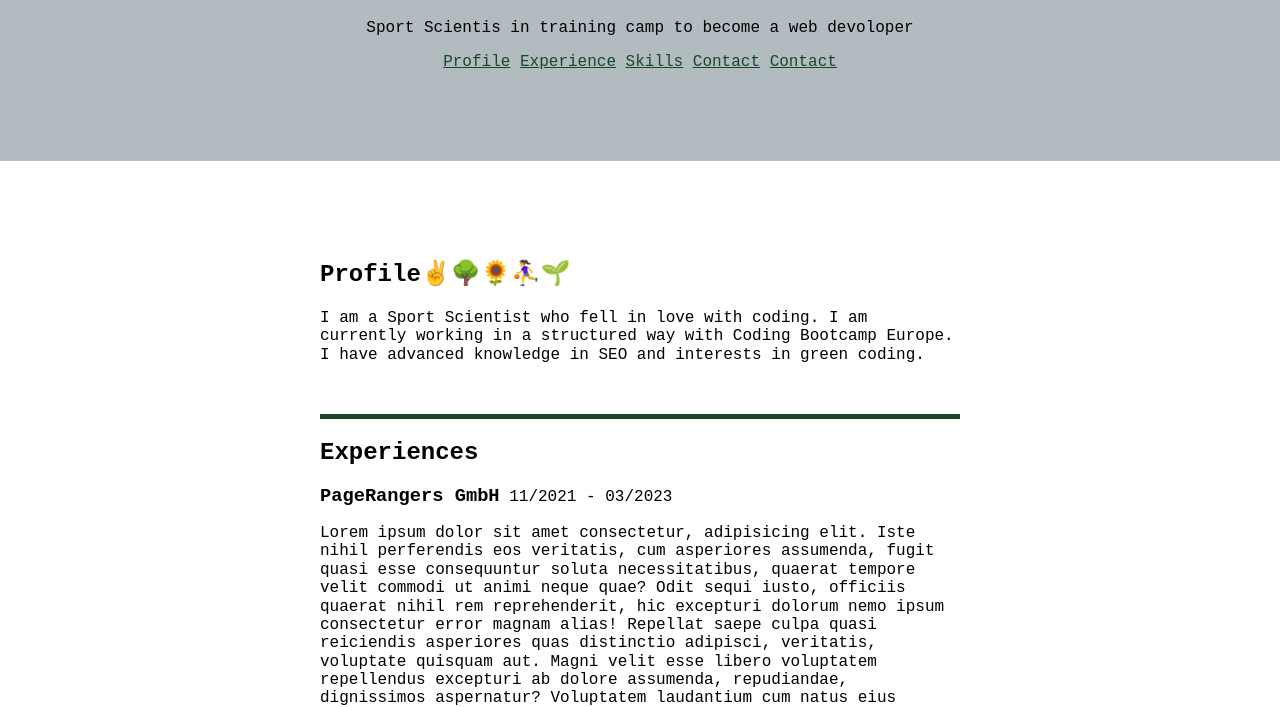
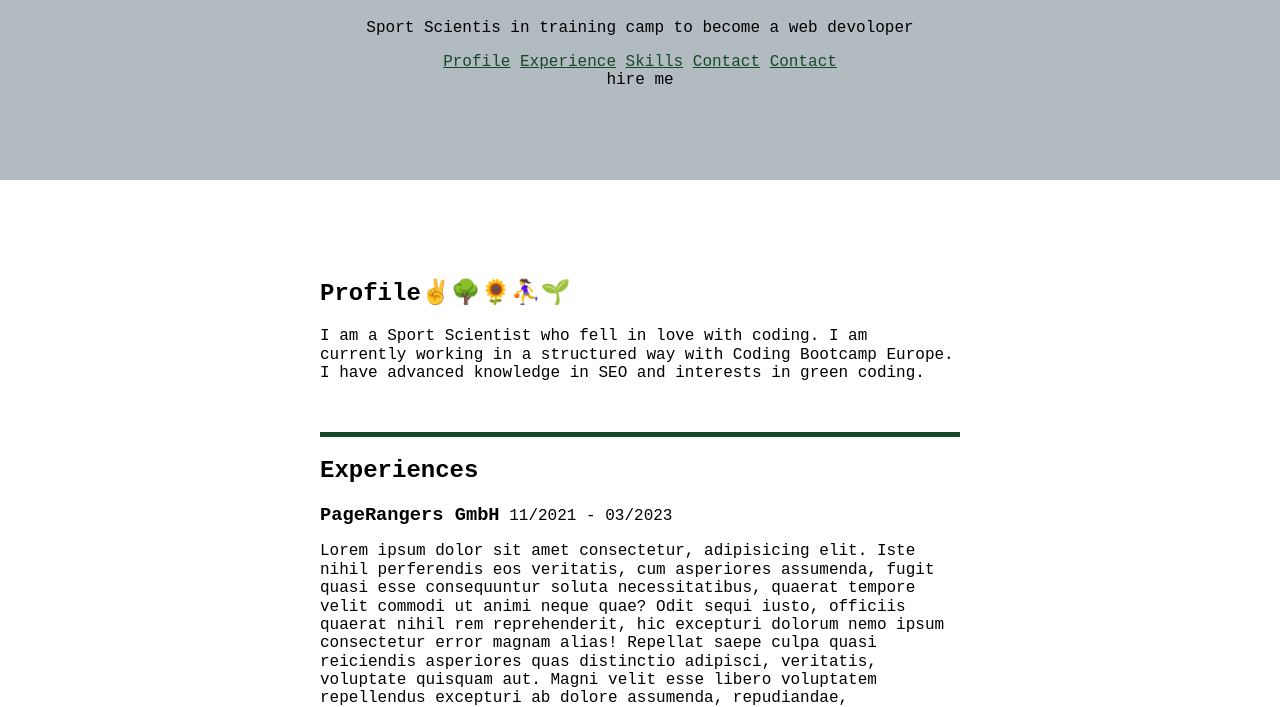
Before and after one commit to PaulaAshvillage/cv, a plain HTML site: page index.html in a window 1280 px wide. Shown: the part 111-818 px from the top of the page. Drawn offline with nearby package versions, Linux system fonts and the light colour scheme.

Commit message:
added aside element hire me

```diff
--- a/index.html
+++ b/index.html
@@ -22,6 +22,7 @@
             <a class="nav-link" href="#contact">Contact</a>
             <a class="nav-link" href="#contact">Contact</a>
         </nav>
+        <aside>hire me</aside>
     </header>
     <main class="main-content">
         <article id="profile">
@@ -34,7 +35,6 @@
         </article>
         <article id="experiences">
             <h2>Experiences</h2>
-
             <section>
                 <header>
                     <h3 class="company-name">PageRangers GmbH</h3>
@@ -101,7 +101,6 @@
             <ol>
                 <li>Email: <a href="mailto:paula.aschendorf@gmail.com">paula.aschendorf@gmail.com</a></li>
                 <li>LinkedIn: <a href="https://www.linkedin.com/in/paula-aschendorf-1341b520a/">LinkedIn</a></li>
-
             </ol>
         </article>
     </main>
```
